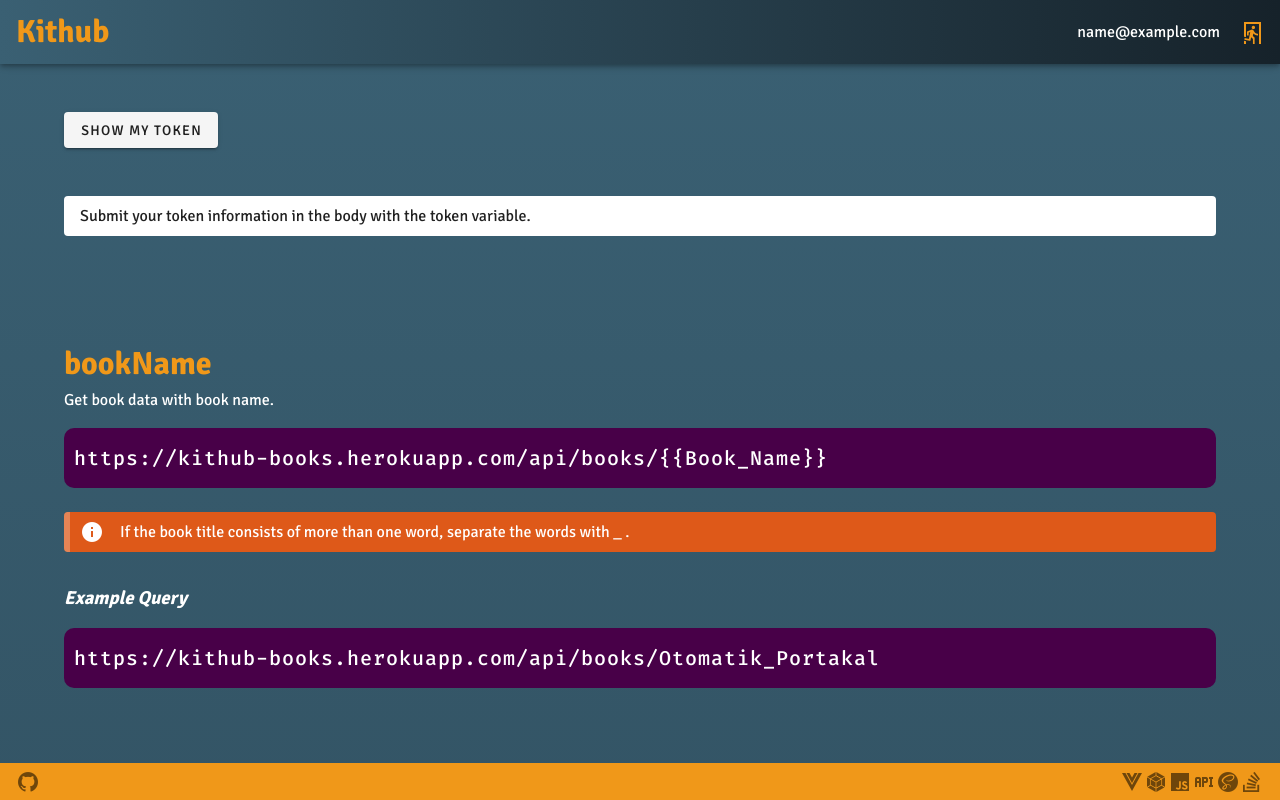
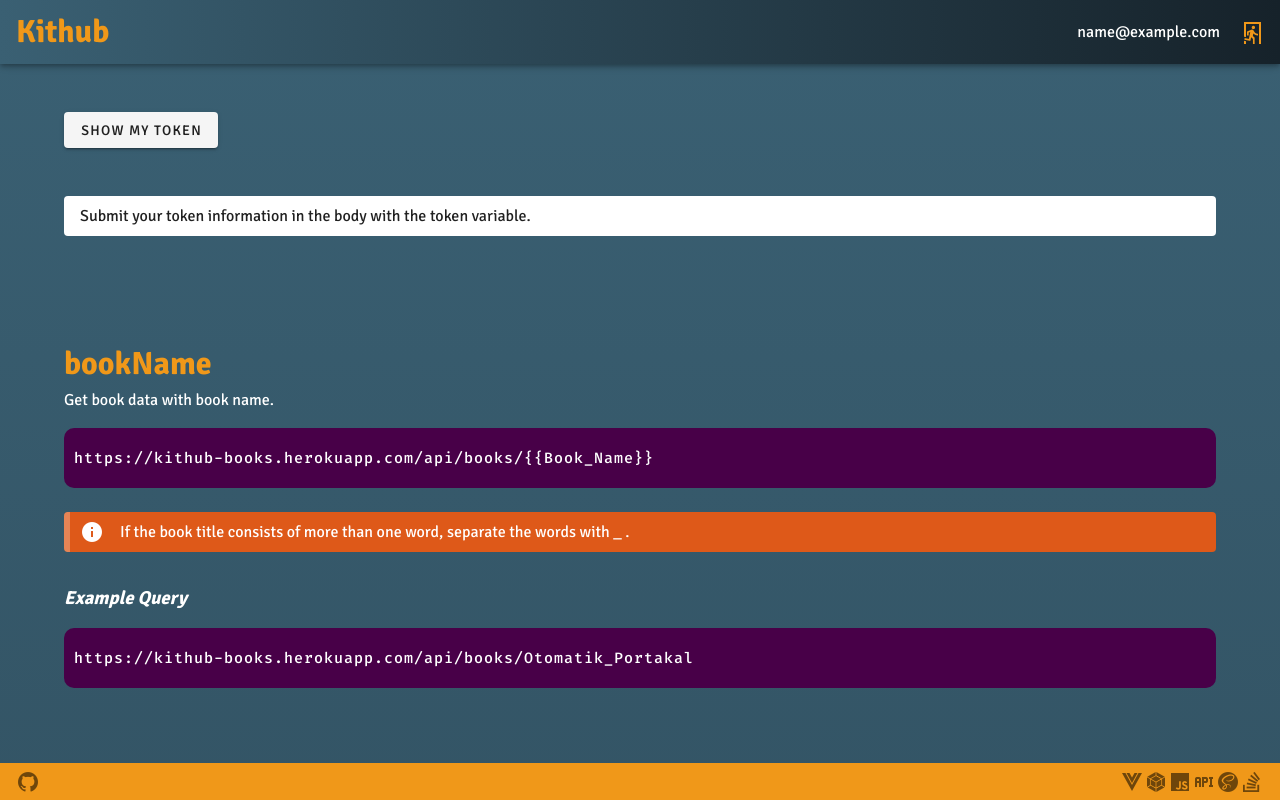
Before and after one commit to Ercan93/Kithub, a Vue app: page /profile in a window 1280 px wide. Shown: the top 800 px of the page. Built offline with nearby package versions, Linux system fonts and the light colour scheme; no server answers; sample sign-in values are in the browser's storage.

Commit message:
book api info getters function prepared.
and css update

```diff
--- a/src/components/endpointCard.vue
+++ b/src/components/endpointCard.vue
@@ -45,22 +45,24 @@
   </v-container>
 </template>
 <script>
+import { mapGetters } from "vuex";
 export default {
   data() {
     return {
-      bookApiInfo: null
+      bookApiInfo: null,
     };
   },
+  computed: { ...mapGetters(["bookApiInfoGetters"]) },
   created() {
-    this.bookApiInfo = this.$store.state.bookApiInfo;
-  }
+    this.bookApiInfo = this.bookApiInfoGetters;
+  },
 };
 </script>
 <style lang="sass" scoped>
 .code
     font-family: 'Fira Code', monospace
     font-weight: 500
-    font-size: 20px
+    font-size: 15px
     padding: 20px 10px
     letter-spacing: 1px
     line-height: 20px
@@ -70,7 +72,7 @@
     background: -webkit-linear-gradient(to right, #480048, #480048)
     background: linear-gradient(to right, #480048, #480048)
     .result
-        line-height: 28px
+        line-height: 25px
 a
     text-decoration: none
     color: #F09819
--- a/src/store/index.js
+++ b/src/store/index.js
@@ -99,6 +99,9 @@
     userInfoGetters(state) {
       return state.userInfo;
     },
+    bookApiInfoGetters(state) {
+      return state.bookApiInfo;
+    },
   },
   mutations: {
     SET_USER_INFO(state, payload) {
```
